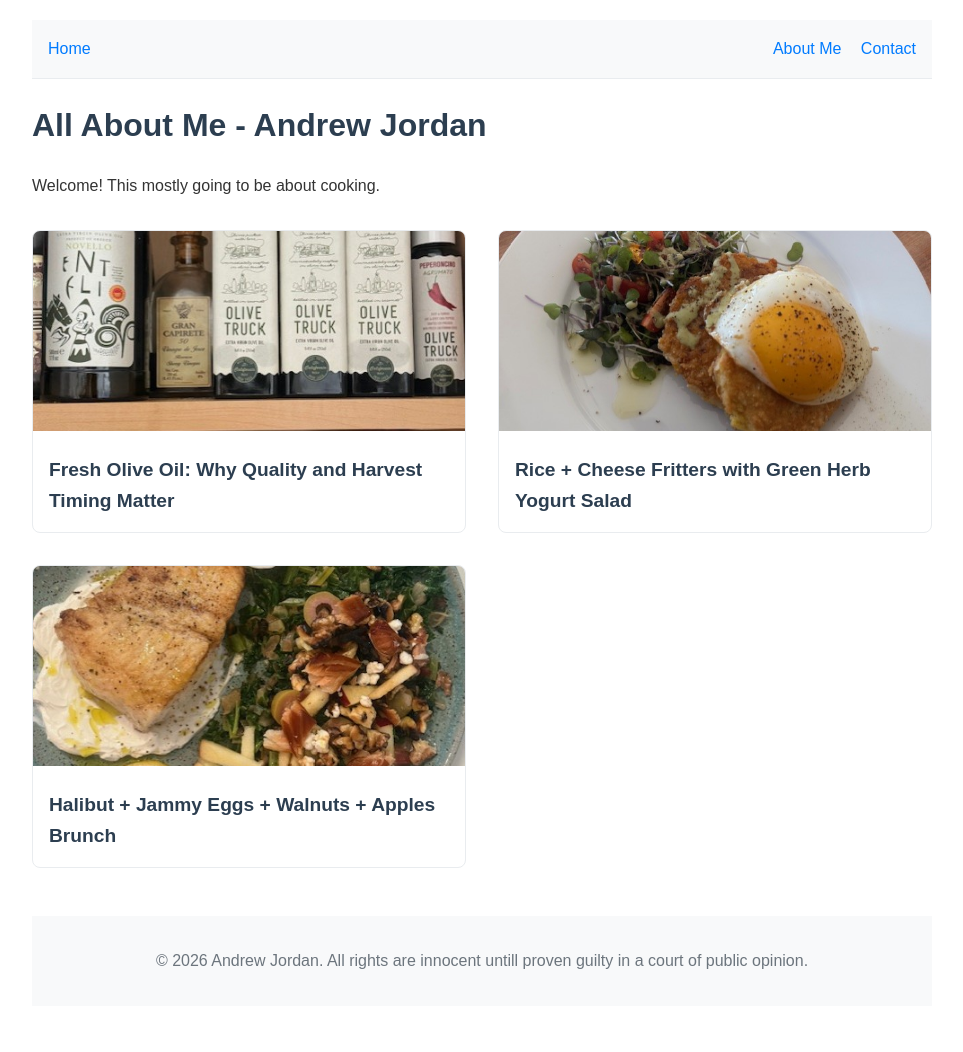
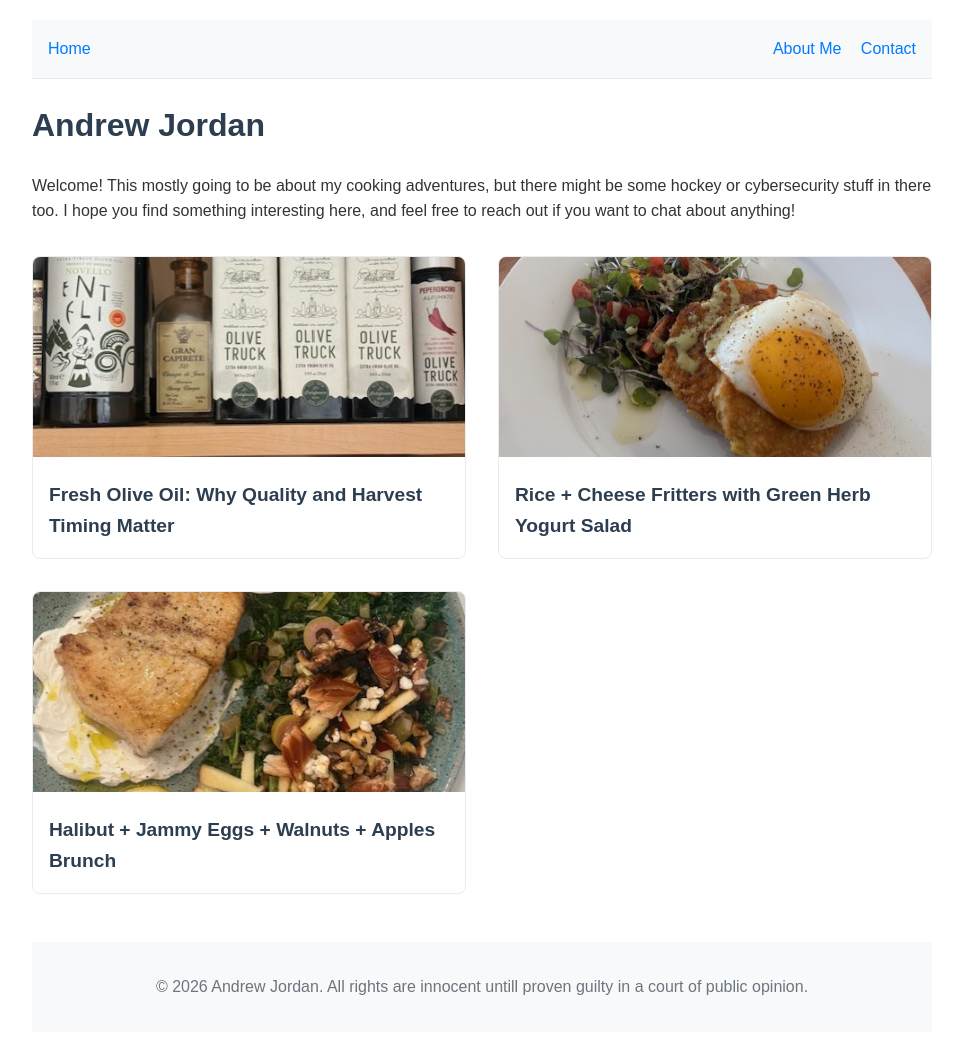
Before and after one commit to 05k0012/personal-homepage, a Jekyll site: the page built from index.html, in a window 1280 px wide. Shown: the whole page, without its empty margins (158-1121 px from the left). Built offline with Jekyll 4.4.1, drawn with Linux system fonts in a browser that asks for light colours; before the commit the page ends 1026 px from its top, so only the background shows below that.

Commit message:
updated some text

```diff
--- a/index.html
+++ b/index.html
@@ -1,9 +1,9 @@
 ---
 layout: default
 ---
-<h1>All About Me - Andrew Jordan</h1>
+<h1>Andrew Jordan</h1>
 <p>
-Welcome! This mostly going to be about cooking.
+Welcome! This mostly going to be about my cooking adventures, but there might be some hockey or cybersecurity stuff in there too. I hope you find something interesting here, and feel free to reach out if you want to chat about anything!
 </p>
 <div class="grid">
   {% for post in site.posts %}
```
